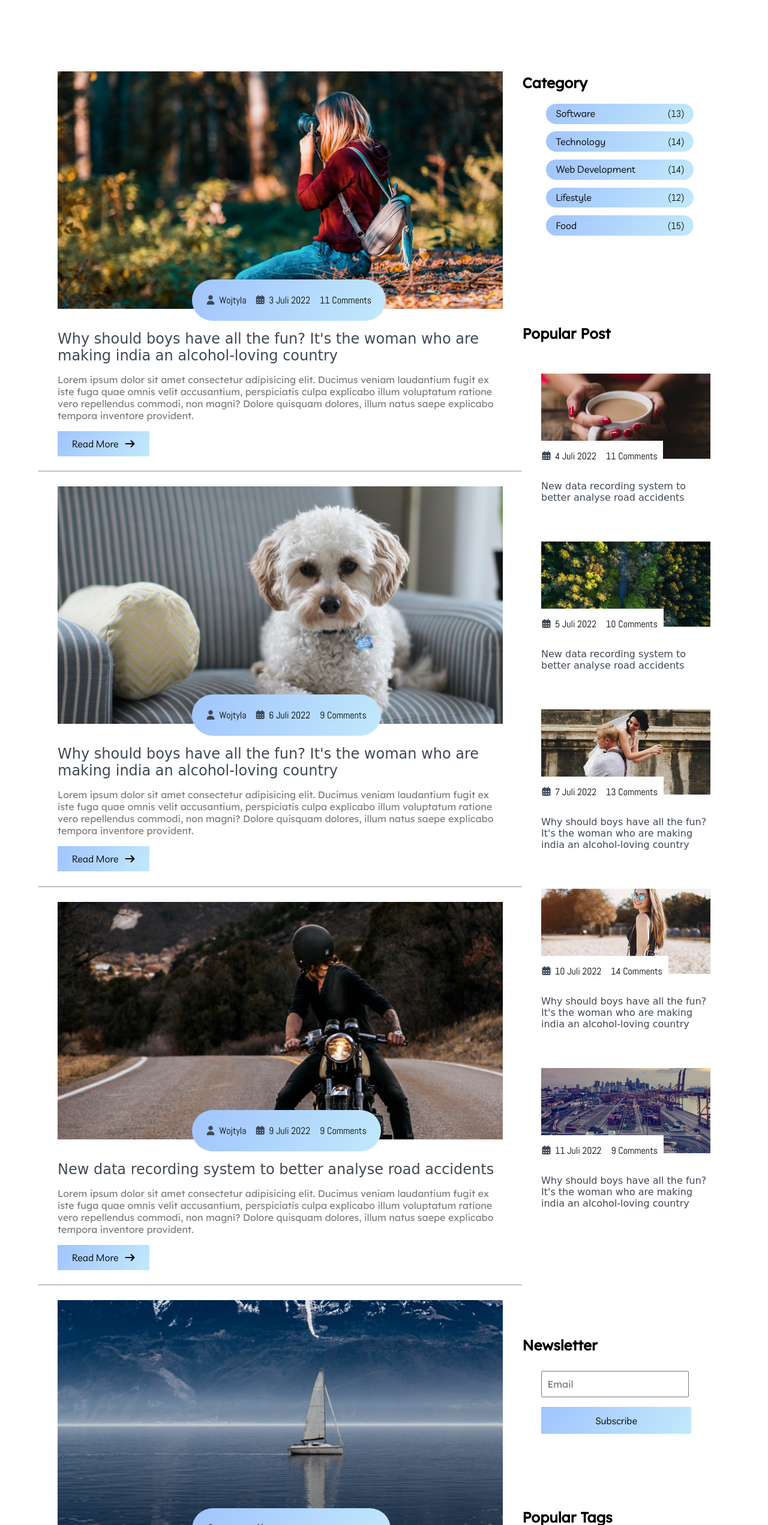
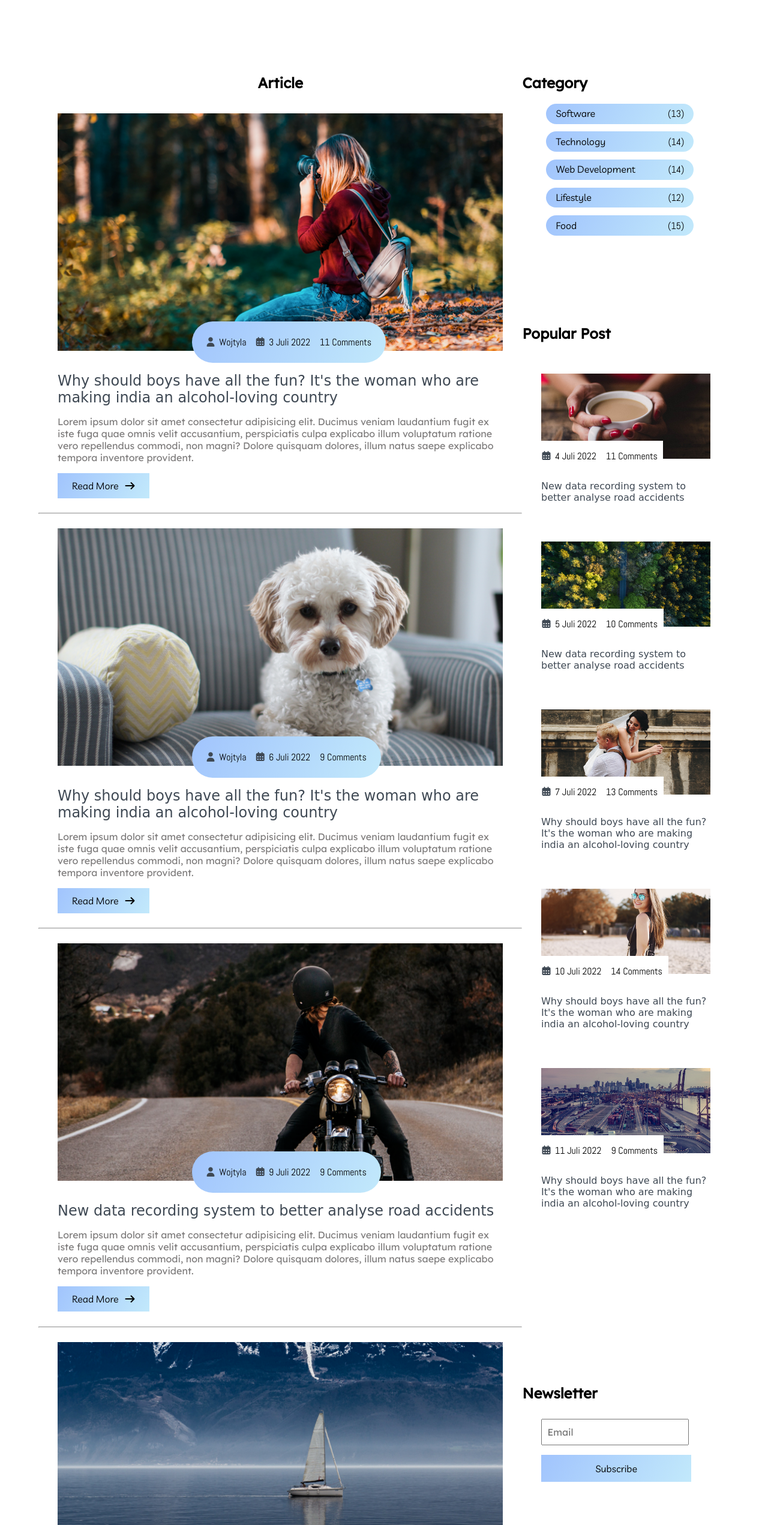
Before and after one commit to WojtylaKarma/WojtylaKarma, a plain HTML site: page index.html in a window 1280 px wide. Shown: the part 1657-4200 px from the top of the page at 60% size. Drawn offline with Linux system fonts and the light colour scheme; a web font is replaced by a local one.

Commit message:
menambahkan kata article

```diff
--- a/css/style.css
+++ b/css/style.css
@@ -209,11 +209,6 @@ main .site-title .btn:hover {
 
 /*----------------------Carousel----------------------*/
 
-main .title {
-    justify-content: center;
-    padding-top: 3rem;
-}
-
 main .blog {
     background: url('../assets/Abract01.png');
     background-repeat: no-repeat;
@@ -285,6 +280,10 @@ main .site-content {
 
 main .post-content{
     width: 100%;
+}
+
+main .site-content .title {
+    justify-content: center;
 }
 
 main .site-content .post-content > .post-image, .post-title {
@@ -395,7 +394,7 @@ main .post-content .post-title a {
 }
 
 .site-content .sidebar .newsletter{
-    padding-top: 10rem;
+    padding-top: 15rem;
 }
 
 .site-content .sidebar .newsletter .form-element {
--- a/index.html
+++ b/index.html
@@ -37,7 +37,7 @@
               <a href="#home">Home</a>
             </li>
             <li class="nav-link">
-              <a href="#archive">Archive</a>
+              <a href="#article">Archive</a>
             </li>
             <li class="nav-link">
               <a href="#category">Category</a>
@@ -207,9 +207,17 @@
 
       <!------------------------Site Content------------------------>
 
-      <section class="container" id="archive">
+      <section class="container">
         <div class="site-content">
           <div class="posts">
+            <div
+              class="title flex-row"
+              id="article"
+              data-aos="fade-in"
+              data-aos-delay="50"
+            >
+              <h2>Article</h2>
+            </div>
             <div class="post-content" data-aos="zoom-in" data-aos-delay="200">
               <div class="post-image">
                 <div>
```
